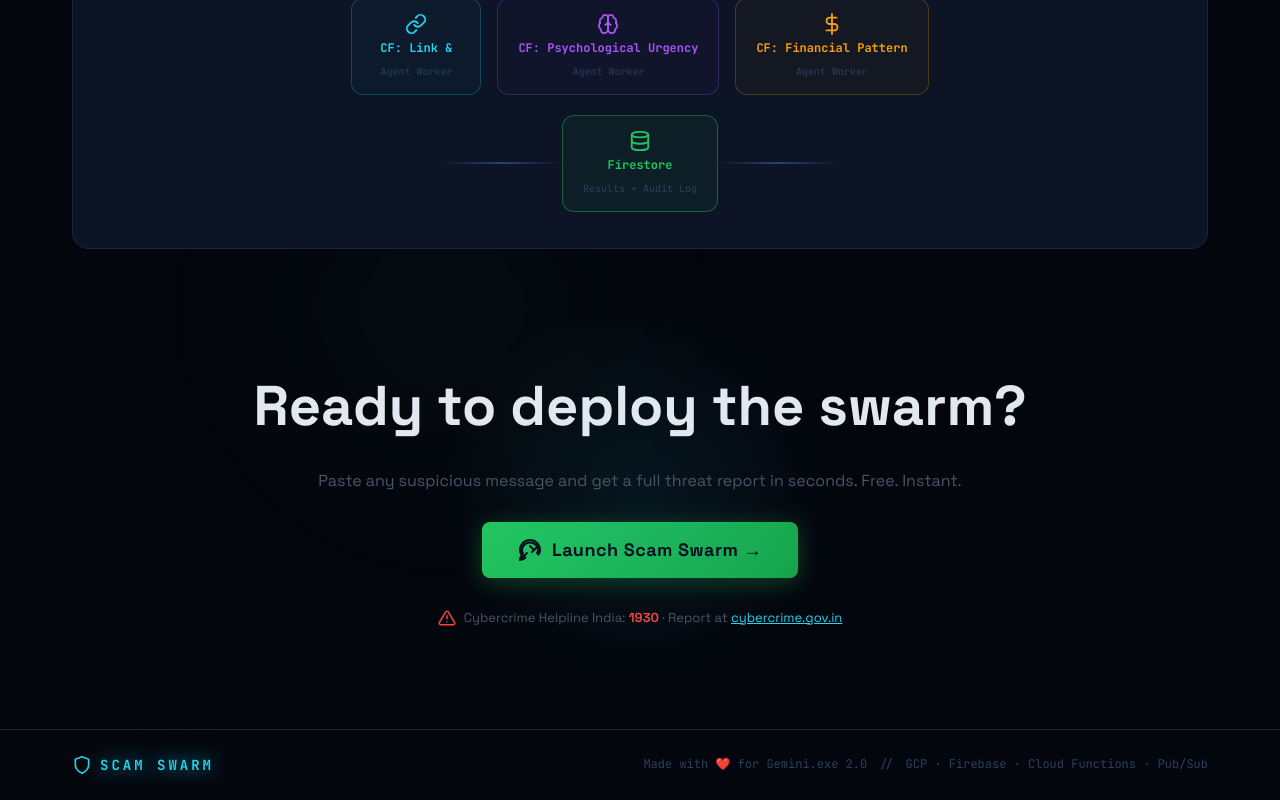
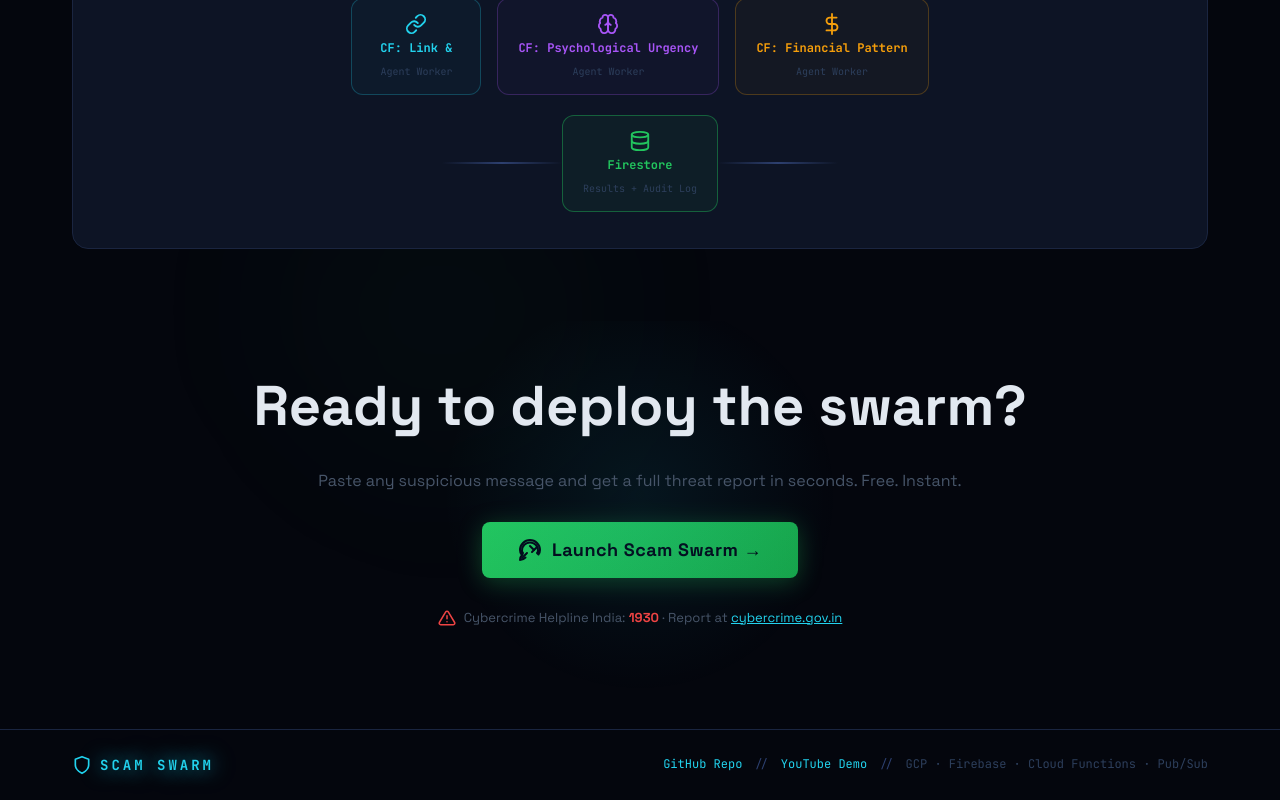
Before and after one commit to immanuel-thomas-j/Scam-Swarm-Immanuel, a React (Vite) app: page / in a window 1280 px wide. Shown: the part 2202-3002 px from the top of the page. Built offline with nearby package versions, Linux system fonts and the light colour scheme; no server answers; what groq-sdk would draw is missing.

Commit message:
docs: add GitHub and YouTube video demo links to footer

```diff
--- a/src/pages/Analyzer.jsx
+++ b/src/pages/Analyzer.jsx
@@ -973,7 +973,9 @@ Respond ONLY with a valid JSON object (no extra text) matching this structure ex
       <footer className="app-footer">
         <span>SCAM SWARM v2.0</span>
         <span className="footer-sep">//</span>
-        <span>Made with ❤️ for Gemini.exe 2.0</span>
+        <a href="https://github.com/immanuel-thomas-j/Scam-Swarm-Immanuel" target="_blank" rel="noopener noreferrer" style={{ color: 'var(--cyan)', textDecoration: 'none' }}>GitHub</a>
+        <span className="footer-sep">//</span>
+        <a href="https://youtu.be/s5-9-mTKe9o" target="_blank" rel="noopener noreferrer" style={{ color: 'var(--cyan)', textDecoration: 'none' }}>YouTube Demo</a>
         <span className="footer-sep">//</span>
         <span>GCP · Firebase · Cloud Functions · Pub/Sub</span>
         <span className="footer-sep">//</span>
--- a/src/pages/Landing.jsx
+++ b/src/pages/Landing.jsx
@@ -285,7 +285,9 @@ export default function Landing() {
             <span className="lnd-nav-title" style={{ fontSize: '14px' }}>SCAM SWARM</span>
           </div>
           <div className="lnd-footer-links">
-            <span>Made with ❤️ for Gemini.exe 2.0</span>
+            <a href="https://github.com/immanuel-thomas-j/Scam-Swarm-Immanuel" target="_blank" rel="noopener noreferrer" style={{ color: 'var(--cyan)', textDecoration: 'none' }}>GitHub Repo</a>
+            <span className="lnd-sep">//</span>
+            <a href="https://youtu.be/s5-9-mTKe9o" target="_blank" rel="noopener noreferrer" style={{ color: 'var(--cyan)', textDecoration: 'none' }}>YouTube Demo</a>
             <span className="lnd-sep">//</span>
             <span>GCP · Firebase · Cloud Functions · Pub/Sub</span>
           </div>
```
